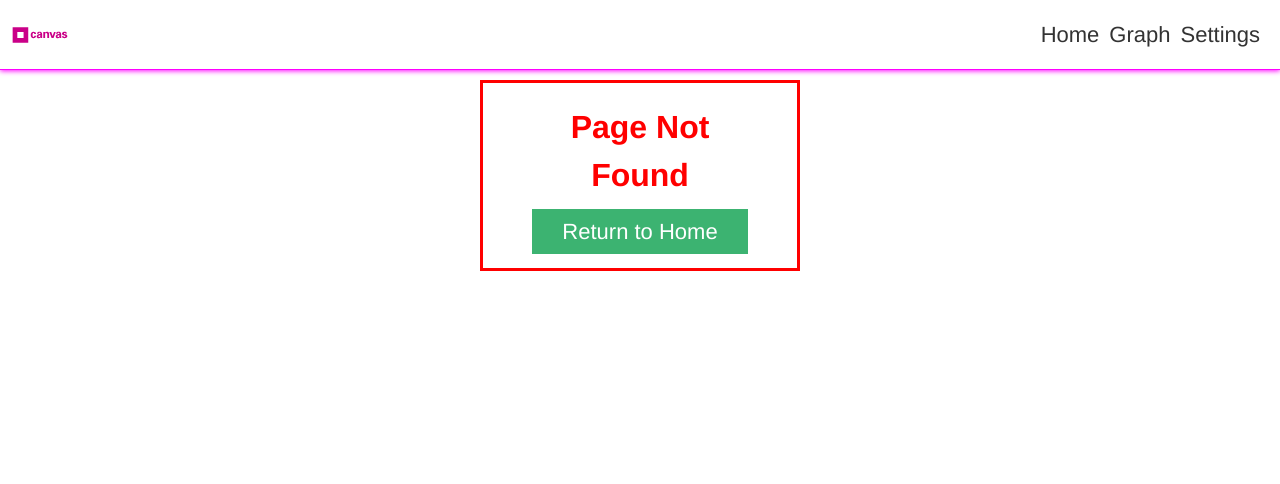
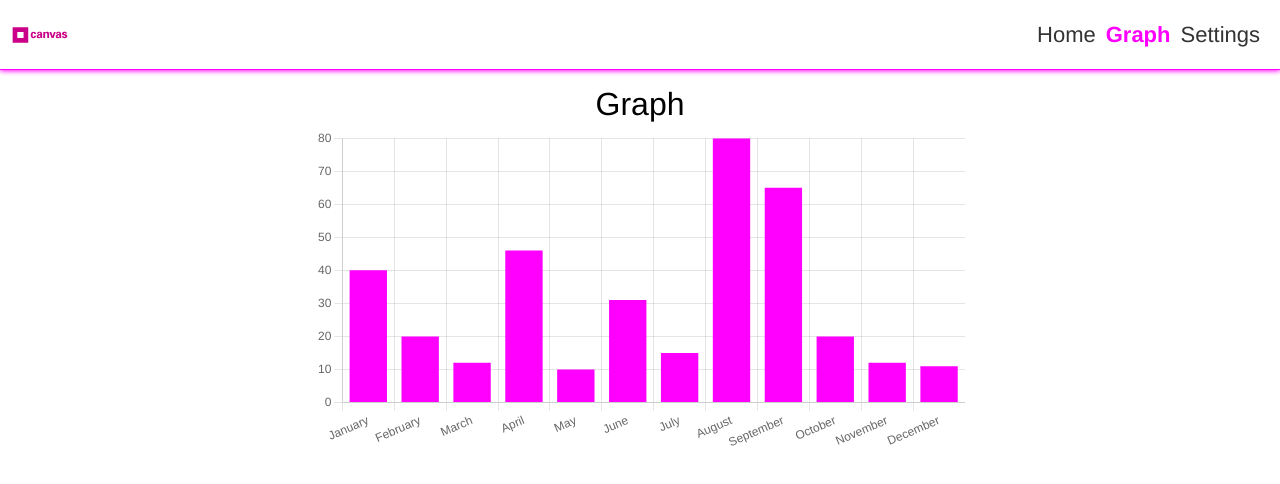
Before and after one commit to Finelai/vue-graph-sample, a Vue app: page /graph in a window 1280 px wide. Before the commit this address had no page. Shown: the top 484 px of the page. Built offline with nearby package versions, Linux system fonts and the light colour scheme.

Commit message:
feat: graph page complete func

```diff
--- a/src/components/Header.vue
+++ b/src/components/Header.vue
@@ -10,8 +10,8 @@ import { PATHS } from '@/routes';
     </div>
     <nav class="menu">
       <router-link :to="PATHS.home.path">Home</router-link>
-      <router-link :to="PATHS.graph.path">Graph</router-link>
-      <router-link :to="PATHS.settings.path">Settings</router-link>
+      <router-link :to="PATHS.graph.name">Graph</router-link>
+      <router-link :to="PATHS.settings.name">Settings</router-link>
     </nav>
   </header>
 </template>
--- a/src/routes/paths.ts
+++ b/src/routes/paths.ts
@@ -4,7 +4,7 @@ export const PATHS = {
     name: 'home',
   },
   graph: {
-    path: '/graph/:bgColor',
+    path: '/graph/:bgColor?/:labels?/:metrics?',
     name: 'graph',
   },
   settings: {
--- a/src/store.ts
+++ b/src/store.ts
@@ -16,7 +16,16 @@ export const store = reactive({
       'November',
       'December',
     ],
-    metrics: [40, 20, 12, 39, 10, 40, 39, 80, 40, 20, 12, 11],
+    metrics: [40, 20, 12, 46, 10, 31, 15, 80, 65, 20, 12, 11],
     backgroundColor: '#ff00ff',
   },
+  changeGraphBGColor(newColor: string) {
+    this.graphData.backgroundColor = newColor;
+  },
+  changeGraphLabels(newLabels: string[]) {
+    this.graphData.labels = newLabels;
+  },
+  changeGraphMetrics(newMetrics: number[]) {
+    this.graphData.metrics = newMetrics;
+  },
 });
--- a/src/views/Graph.vue
+++ b/src/views/Graph.vue
@@ -1,5 +1,7 @@
 <script setup lang="ts">
 import { store } from '@/store.ts';
+
+import { NButton } from 'naive-ui';
 
 import { Bar } from 'vue-chartjs';
 import { Chart as ChartJS, Title, Tooltip, BarElement, CategoryScale, LinearScale } from 'chart.js';
@@ -8,14 +10,16 @@ ChartJS.register(CategoryScale, LinearScale, BarElement, Title, Tooltip);
 
 const props = defineProps<{
   bgColor?: string;
+  labels?: string;
+  metrics?: string;
 }>();
 
 const graphData = {
-  labels: store.graphData.labels,
+  labels: props.labels !== '' ? JSON.parse(props.labels) : store.graphData.labels,
   datasets: [
     {
-      backgroundColor: props.bgColor[0] !== ':' ? props.bgColor : store.graphData.backgroundColor,
-      data: store.graphData.metrics,
+      backgroundColor: props.bgColor !== '' ? props.bgColor : store.graphData.backgroundColor,
+      data: props.metrics !== '' ? JSON.parse(props.metrics) : store.graphData.metrics,
     },
   ],
 };
@@ -23,13 +27,28 @@ const graphData = {
 const graphOptions = {
   responsive: true,
 };
+
+function handlePreviewBtn() {
+  if (props.bgColor !== '') store.changeGraphBGColor(props.bgColor);
+  if (props.labels !== '') store.changeGraphLabels(JSON.parse(props.labels));
+  if (props.metrics !== '') store.changeGraphLabels(JSON.parse(props.metrics));
+}
 </script>
 
 <template>
   <section class="container">
     <h1>Graph</h1>
+
     <div class="chart-container">
       <Bar :data="graphData" :options="graphOptions" />
+    </div>
+
+    <div
+      v-if="props.bgColor[0] !== ':' && props.bgColor !== '' && props.bgColor !== store.graphData.backgroundColor"
+      class="preview"
+    >
+      <span class="preview__text">This is preview! Do you want to save it?</span>
+      <n-button strong secondary block type="success" @click="handlePreviewBtn">Save Settings</n-button>
     </div>
   </section>
 </template>
@@ -41,4 +60,16 @@ const graphOptions = {
   width: 100%;
   max-width: 650px;
 }
+
+.preview {
+  width: 100%;
+  max-width: 600px;
+  margin: 0 auto;
+  padding: 2vh 4vw;
+
+  &__text {
+    font-weight: bold;
+    font-size: 22px;
+  }
+}
 </style>
--- a/src/views/Home.vue
+++ b/src/views/Home.vue
@@ -7,8 +7,8 @@ import { PATHS } from '@/routes';
   <section class="container">
     <h1>Home</h1>
     <div class="home-menu">
-      <router-link :to="PATHS.graph.path">Graph</router-link>
-      <router-link :to="PATHS.settings.path">Settings</router-link>
+      <router-link :to="PATHS.graph.name">Graph</router-link>
+      <router-link :to="PATHS.settings.name">Settings</router-link>
     </div>
   </section>
 </template>
--- a/src/views/Settings.vue
+++ b/src/views/Settings.vue
@@ -11,10 +11,28 @@ const formRef = ref<FormInst | null>(null);
 const formValue = ref({
   color: store.graphData.backgroundColor,
 });
+const newLabels = [
+  'Povar',
+  'February',
+  'March',
+  'April',
+  'May',
+  'Kasha',
+  'Takaya',
+  'August',
+  'Sekaya',
+  'October',
+  'November',
+  'Lubit',
+];
+const newMetrics = [13, 45, 80, 70, 47, 18, 67, 90, 77, 1, 0, 5];
 
 function handlePreviewClick(e: MouseEvent, router: Router) {
   e.preventDefault();
-  router.push({ name: 'graph', params: { bgColor: formValue.value.color } });
+  router.push({
+    name: 'graph',
+    params: { bgColor: formValue.value.color, labels: JSON.stringify(newLabels), metrics: JSON.stringify(newMetrics) },
+  });
 }
 </script>
 
```
Also changed, not shown: 1 other file (tests, documents, lock files or other folders).
